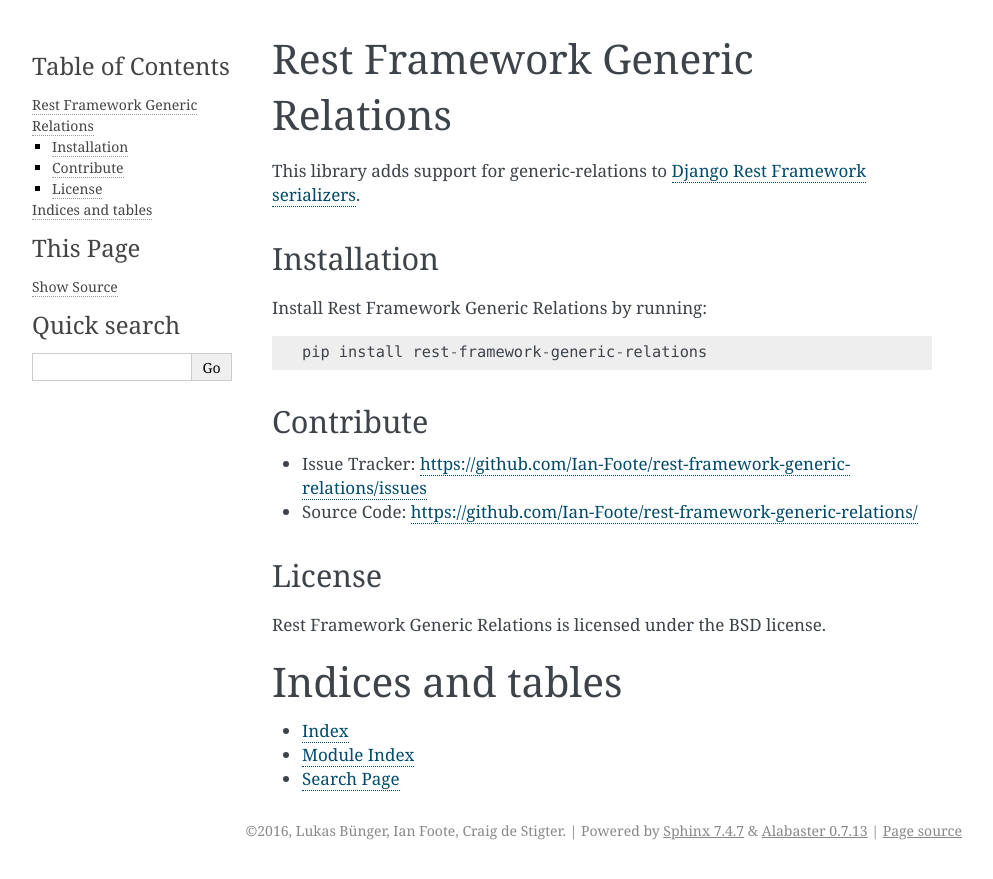
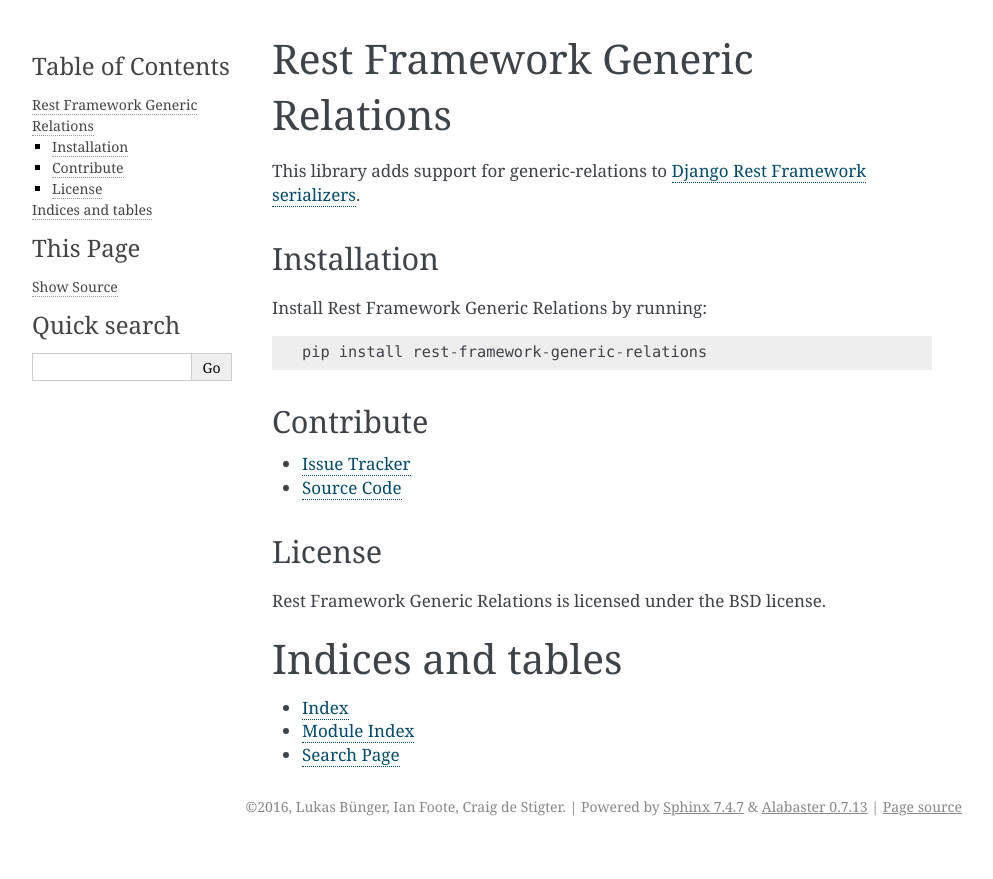
Before and after one commit to LilyFoote/rest-framework-generic-relations, a Sphinx documentation site: the page built from docs/index.rst, in a window 1280 px wide. Shown: the top 879 px of the page, without its empty margins (148-1141 px from the left). Built offline with Sphinx 7.4.7, drawn with Linux system fonts in a browser that asks for light colours.

Commit message:
Tweak links to issue tracker and source code

```diff
--- a/docs/index.rst
+++ b/docs/index.rst
@@ -21,8 +21,8 @@
 Contribute
 ----------
 
-- Issue Tracker: https://github.com/Ian-Foote/rest-framework-generic-relations/issues
-- Source Code: https://github.com/Ian-Foote/rest-framework-generic-relations/
+- `Issue Tracker <https://github.com/Ian-Foote/rest-framework-generic-relations/issues>`_
+- `Source Code <https://github.com/Ian-Foote/rest-framework-generic-relations/>`_
 
 License
 -------
```
